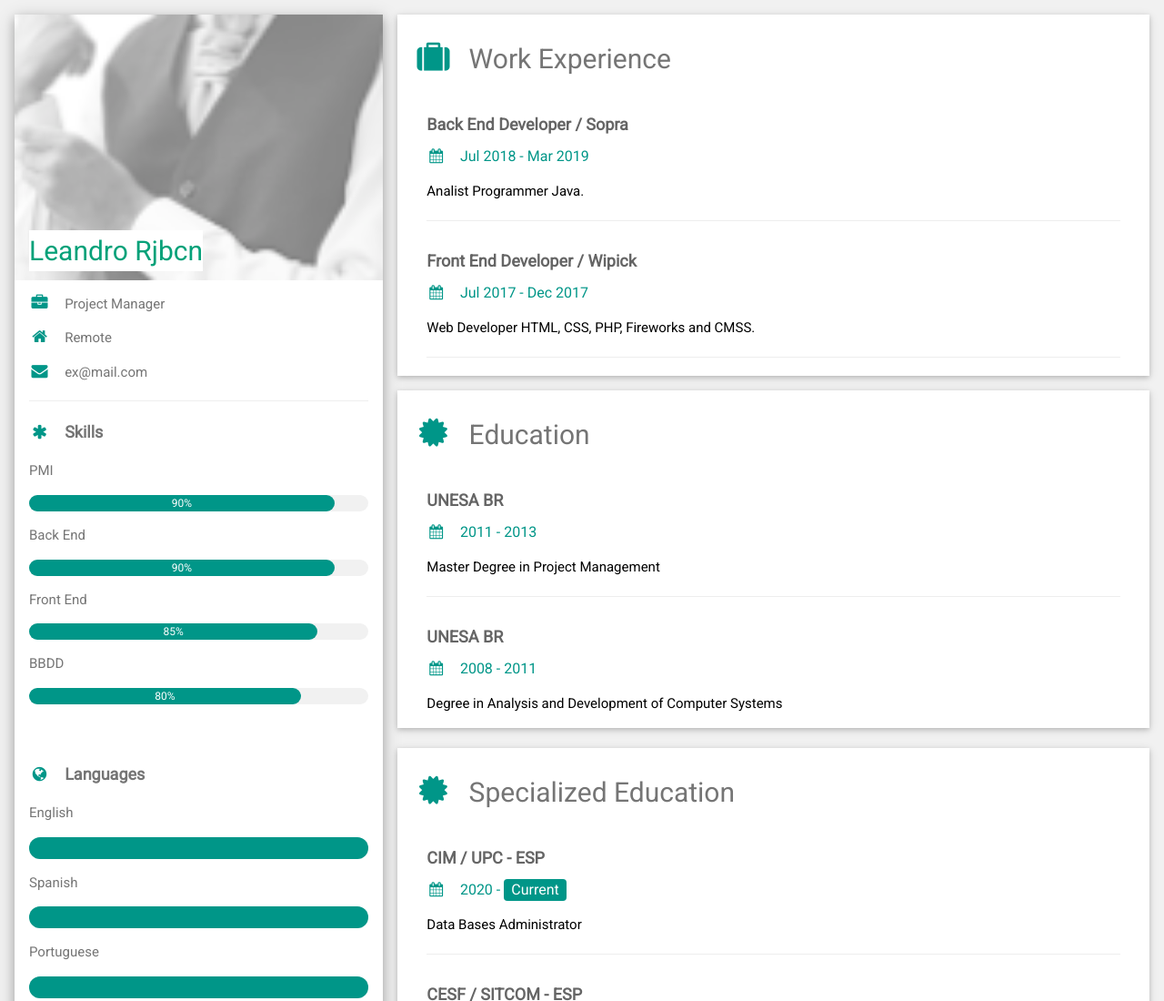
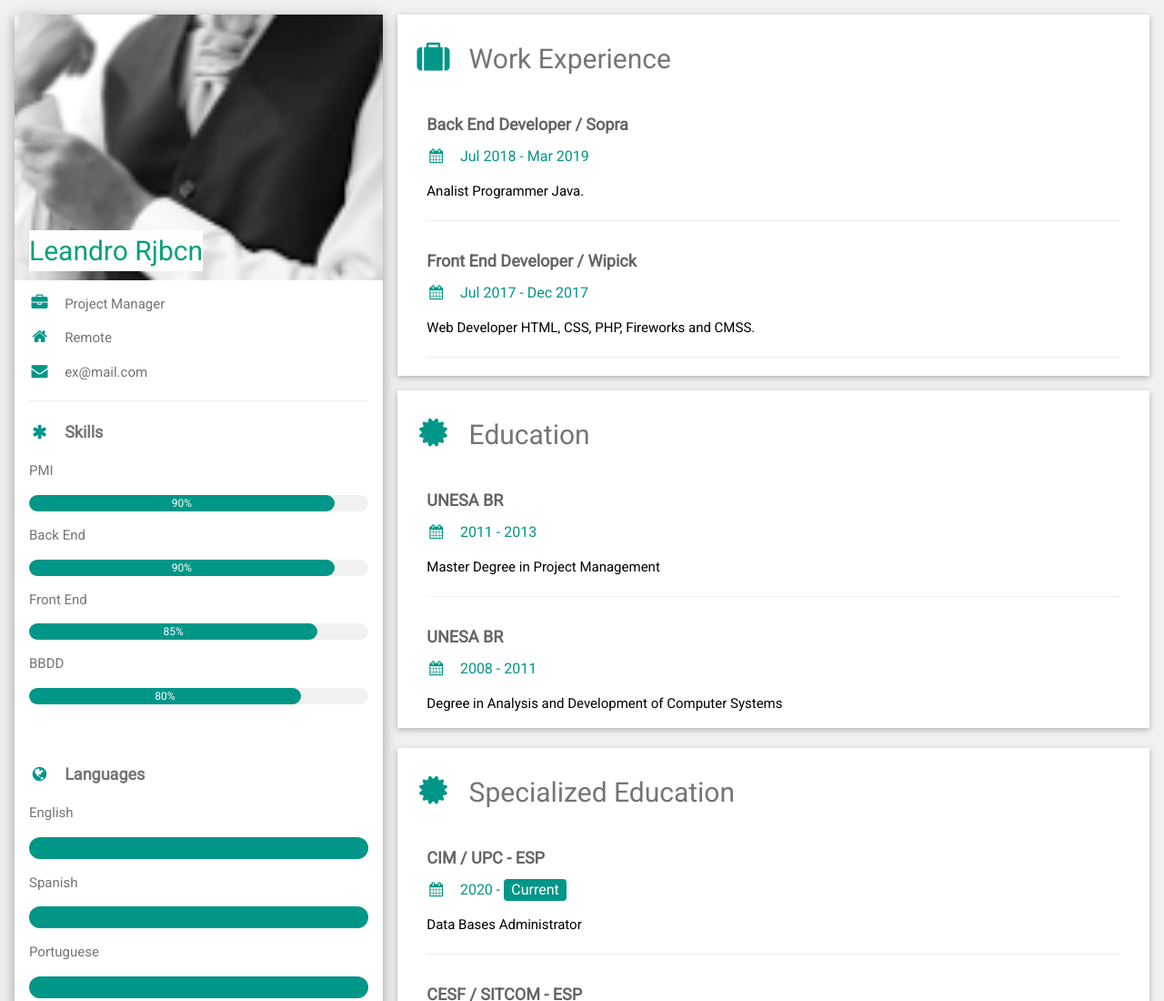
Before and after one commit to leandrorjbcn/SITE, a plain HTML site: page cv.html in a window 1280 px wide. Shown: the top 1100 px of the page at 91% size. Drawn offline with nearby package versions, Linux system fonts and the light colour scheme.

Commit message:
Update cv.html

```diff
--- a/cv.html
+++ b/cv.html
@@ -22,7 +22,7 @@ html,body,h1,h2,h3,h4,h5,h6 {font-family: "Roboto", sans-serif}
 
       <div class="w3-white w3-text-grey w3-card-4">
         <div class="w3-display-container">
-          <img src="./images/foto.png" style="width:100%; opacity: 0.5;" alt="Avatar">
+          <img src="./images/foto.png" style="width:100%; opacity: 1;" alt="Avatar">
           <div class="w3-display-bottomleft w3-container w3-text-black">
             <h2 style="color: #05A179; background: white">Leandro Rjbcn</h2>
           </div>
```
